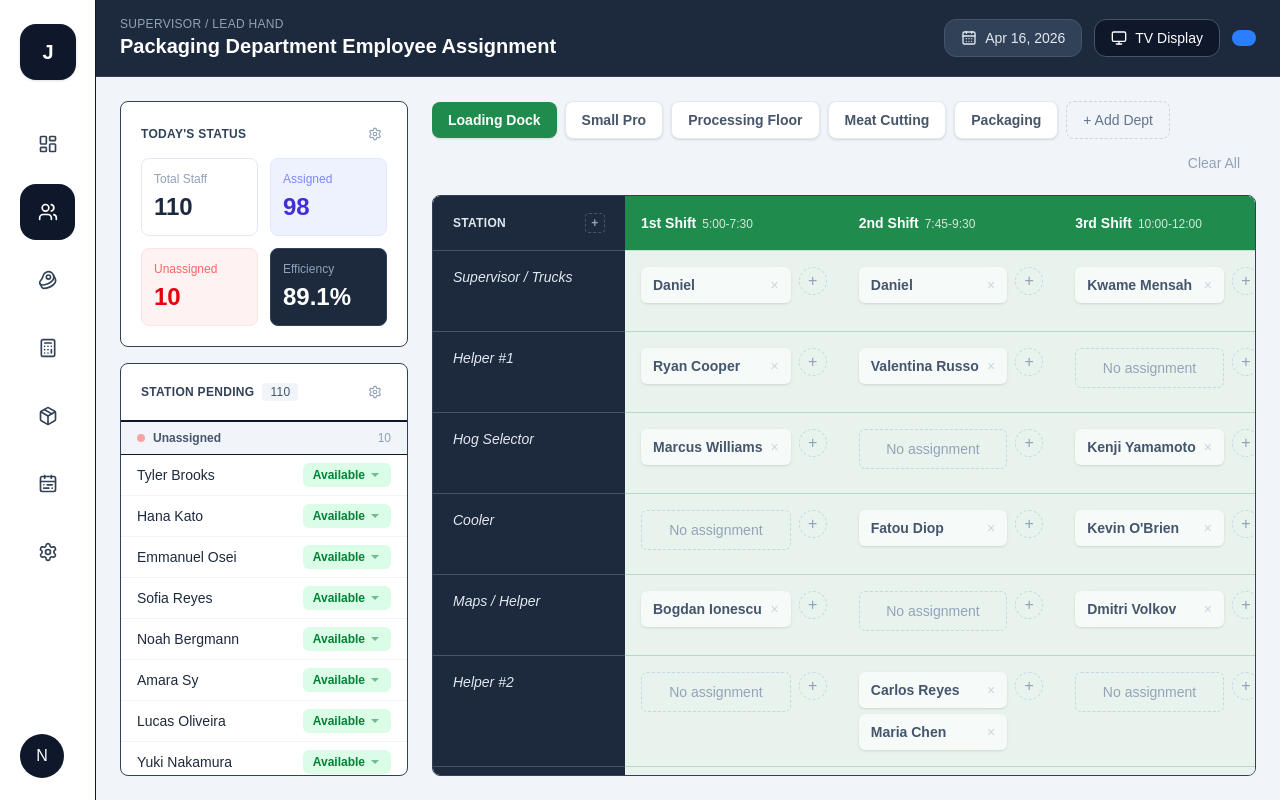
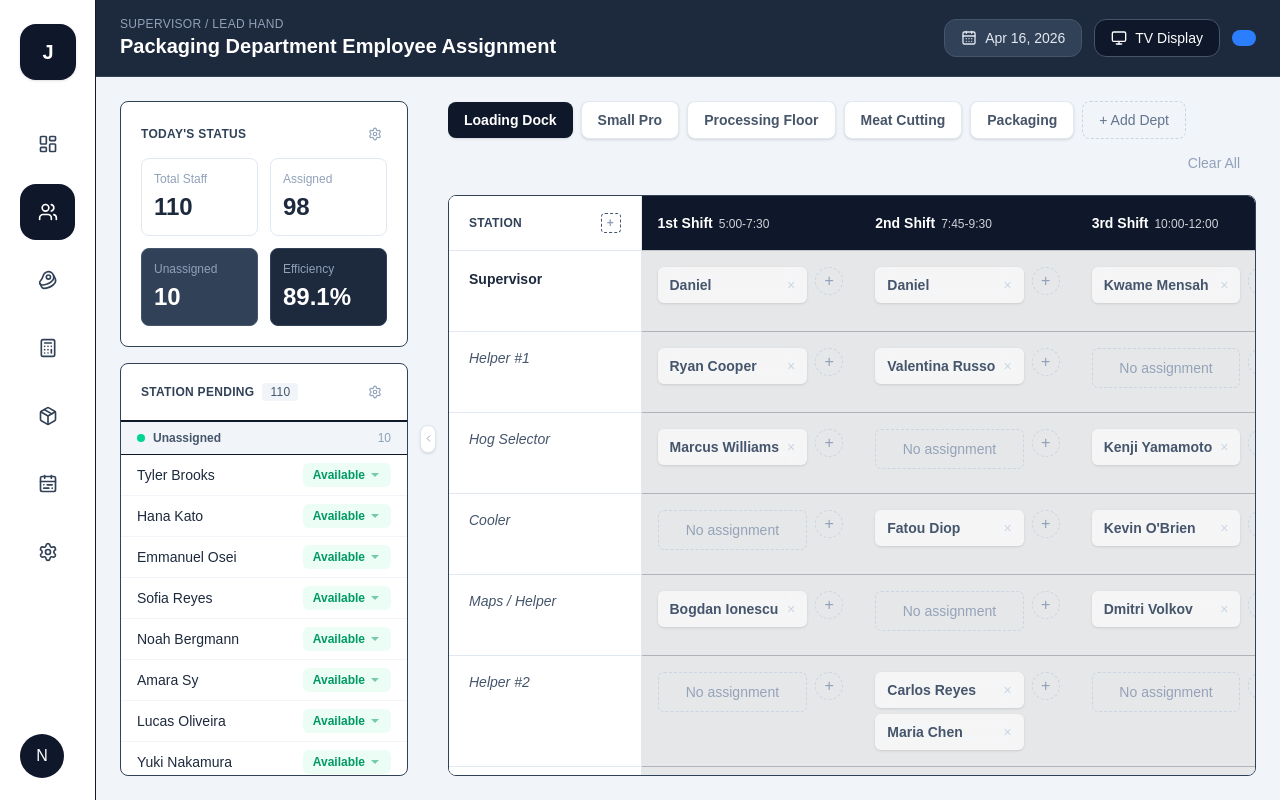
Before and after one commit to yesolisoli/johnstons-dashboard, a Next.js app: page /assignment-board in a window 1280 px wide. Built offline with nearby package versions, Linux system fonts and the light colour scheme.

Commit message:
added foldable section and changed some styles

```diff
--- a/src/features/assignment-board/components/assignment-board-client.tsx
+++ b/src/features/assignment-board/components/assignment-board-client.tsx
@@ -1,6 +1,7 @@
 "use client";
 
 import { useState } from "react";
+import { ChevronLeft, ChevronRight } from "lucide-react";
 import { mockAssignments, mockEmployeeStatuses, mockEmployees, mockStations, mockWorkAreas, mockWorkDate } from "../mock-data";
 import type { Employee, EmployeeStatus, ModeCode, ShiftCode, Station, StationAssignment, WorkArea } from "../types";
 import { AssignmentGrid } from "./assignment-grid";
@@ -92,8 +93,12 @@ export function AssignmentBoardClient() {
     handleAssign(employeeId, stationId, "shift_1", defaultMode);
   };
 
+  const [sidebarCollapsed, setSidebarCollapsed] = useState(false);
+
   return (
-    <div className="flex h-full items-stretch gap-6">
+    <div className="flex h-full items-stretch gap-0">
+      {/* Sidebar + collapse toggle */}
+      <div className={`relative flex shrink-0 transition-all duration-300 ${sidebarCollapsed ? "w-0 overflow-hidden opacity-0" : "w-72 opacity-100"}`}>
         <AssignmentSidebar
           employees={employees}
           statuses={statuses}
@@ -109,7 +114,35 @@ export function AssignmentBoardClient() {
           onUnassignAll={handleUnassignAll}
           onUnassignFromStation={handleUnassignFromStation}
         />
-      <div className="min-w-0 flex-1 overflow-hidden">
+      </div>
+
+      {/* Collapsed bar / toggle */}
+      {sidebarCollapsed ? (
+        <button
+          onClick={() => setSidebarCollapsed(false)}
+          className="group relative flex h-full w-4 shrink-0 cursor-pointer flex-col items-center justify-center gap-1"
+          title="Show sidebar"
+        >
+          {/* thin line */}
+          <div className="absolute inset-y-0 left-1/2 w-px -translate-x-1/2 rounded-full bg-slate-200 transition-colors group-hover:bg-slate-400" />
+          {/* arrow chip */}
+          <div className="relative z-10 flex h-7 w-4 items-center justify-center rounded-full border border-slate-200 bg-white shadow-sm transition-colors group-hover:border-slate-400 group-hover:bg-slate-50">
+            <ChevronRight size={11} className="text-slate-400 group-hover:text-slate-600" />
+          </div>
+        </button>
+      ) : (
+        <div className="relative flex w-10 shrink-0 items-center justify-center">
+          <button
+            onClick={() => setSidebarCollapsed(true)}
+            className="z-10 flex h-7 w-4 items-center justify-center rounded-full border border-slate-200 bg-white shadow-sm text-slate-400 hover:border-slate-400 hover:bg-slate-50 hover:text-slate-600 transition-colors"
+            title="Hide sidebar"
+          >
+            <ChevronLeft size={11} />
+          </button>
+        </div>
+      )}
+
+      <div className={`min-w-0 flex-1 overflow-hidden transition-all duration-300 ${sidebarCollapsed ? "ml-4" : "ml-0"}`}>
         <AssignmentGrid
           employees={employees}
           statuses={statuses}
--- a/src/features/assignment-board/components/assignment-grid.tsx
+++ b/src/features/assignment-board/components/assignment-grid.tsx
@@ -1,6 +1,7 @@
 "use client";
 
 import { useEffect, useRef, useState } from "react";
+import { Modal } from "./modal";
 import {
   mockAssignments,
   mockEmployees,
@@ -299,51 +300,85 @@ function WorkAreaModal({ initial, onClose, onSave }: {
     hasModes ? modeCodes.map((mc, i) => ({ mode_code: mc, label: modeLabels[i], time_range: modeTimeRanges[i] || undefined })) : [];
 
   return (
-    <div className="fixed inset-0 z-50 flex items-center justify-center bg-black/40">
-      <div className="w-96 rounded-lg bg-white p-6 shadow-2xl">
-        <h3 className="text-lg font-semibold text-slate-900">{initial ? "Edit Department" : "Add Department"}</h3>
-        <div className="mt-4 space-y-4">
-          <div>
-            <label className="text-sm font-medium text-slate-700">Name</label>
-            <input value={name} onChange={(e) => setName(e.target.value)} autoFocus
-              className="mt-1 w-full rounded-md border px-3 py-2 text-sm" placeholder="e.g. Shipping" />
+    <Modal
+      title={initial ? "Edit Department" : "Add Department"}
+      onClose={onClose}
+      footer={
+        <div className="flex justify-end gap-2">
+          <button onClick={onClose} className="rounded-lg border px-4 py-2 text-sm text-slate-600 hover:bg-slate-50">
+            Cancel
+          </button>
+          <button
+            onClick={() => name.trim() && onSave(name.trim(), color, buildViews())}
+            disabled={!name.trim()}
+            className="rounded-lg bg-slate-800 px-5 py-2 text-sm font-semibold text-white hover:bg-slate-700 disabled:opacity-40"
+          >
+            {initial ? "Save" : "Add Department"}
+          </button>
+        </div>
+      }
+    >
+      <div className="space-y-5">
+        {/* Name */}
+        <div>
+          <label className="mb-1.5 block text-xs font-semibold uppercase tracking-wide text-slate-500">Name</label>
+          <input
+            value={name}
+            onChange={(e) => setName(e.target.value)}
+            autoFocus
+            placeholder="e.g. Shipping"
+            className="w-full rounded-lg border border-slate-200 px-3 py-2 text-sm focus:outline-none focus:ring-2 focus:ring-slate-300"
+          />
+        </div>
+
+        {/* Color */}
+        <div>
+          <label className="mb-1.5 block text-xs font-semibold uppercase tracking-wide text-slate-500">Color</label>
+          <div className="flex items-center gap-3">
+            <label className="relative cursor-pointer">
+              <span className="block h-9 w-9 rounded-lg border-2 border-white shadow-md" style={{ backgroundColor: color }} />
+              <input type="color" value={color} onChange={(e) => setColor(e.target.value)}
+                className="absolute inset-0 h-full w-full cursor-pointer opacity-0" />
+            </label>
+            <span className="rounded-md bg-slate-50 px-2.5 py-1 font-mono text-sm text-slate-500">{color}</span>
           </div>
-          <div>
-            <label className="text-sm font-medium text-slate-700">Color</label>
-            <div className="mt-1 flex items-center gap-3">
-              <input type="color" value={color} onChange={(e) => setColor(e.target.value)}
-                className="h-9 w-14 cursor-pointer rounded-md border" />
-              <span className="text-sm text-slate-500">{color}</span>
+        </div>
+
+        {/* Mode views toggle */}
+        <div className="rounded-xl border border-slate-200 p-4">
+          <label className="flex cursor-pointer items-center gap-3">
+            <div className={`relative h-5 w-9 rounded-full transition-colors ${hasModes ? "bg-slate-800" : "bg-slate-200"}`}
+              onClick={() => setHasModes((v) => !v)}>
+              <span className={`absolute top-0.5 h-4 w-4 rounded-full bg-white shadow transition-transform ${hasModes ? "translate-x-4" : "translate-x-0.5"}`} />
             </div>
-          </div>
-          <label className="flex cursor-pointer items-center gap-2 text-sm font-medium text-slate-700">
-            <input type="checkbox" checked={hasModes} onChange={(e) => setHasModes(e.target.checked)} className="rounded" />
-            Has mode views (e.g. During / After Hog Break)
+            <span className="text-sm font-medium text-slate-700">Has mode views</span>
+            <span className="text-xs text-slate-400">(e.g. Hog Break / After Hog Break)</span>
           </label>
+
           {hasModes && (
-            <div className="space-y-3 pl-5">
+            <div className="mt-4 space-y-3">
               {([0, 1] as const).map((i) => (
-                <div key={i} className="flex gap-2">
-                  <input value={modeLabels[i]}
+                <div key={i} className="flex items-center gap-2">
+                  <span className="w-14 shrink-0 text-xs font-medium text-slate-400">Mode {i + 1}</span>
+                  <input
+                    value={modeLabels[i]}
                     onChange={(e) => setModeLabels((prev) => { const n = [...prev] as [string, string]; n[i] = e.target.value; return n; })}
-                    className="flex-1 rounded-md border px-3 py-1.5 text-sm" placeholder={`Mode ${i + 1} label`} />
-                  <input value={modeTimeRanges[i]}
+                    className="flex-1 rounded-lg border border-slate-200 px-3 py-1.5 text-sm focus:outline-none focus:ring-2 focus:ring-slate-300"
+                    placeholder={`Mode ${i + 1} label`}
+                  />
+                  <input
+                    value={modeTimeRanges[i]}
                     onChange={(e) => setModeTimeRanges((prev) => { const n = [...prev] as [string, string]; n[i] = e.target.value; return n; })}
-                    className="w-32 rounded-md border px-3 py-1.5 text-sm" placeholder="05:00 - 09:00" />
+                    className="w-32 rounded-lg border border-slate-200 px-3 py-1.5 text-sm focus:outline-none focus:ring-2 focus:ring-slate-300"
+                    placeholder="05:00–09:00"
+                  />
                 </div>
               ))}
             </div>
           )}
         </div>
-        <div className="mt-6 flex justify-end gap-2">
-          <button onClick={onClose} className="rounded-md border px-4 py-2 text-sm text-slate-600 hover:bg-slate-50">Cancel</button>
-          <button onClick={() => name.trim() && onSave(name.trim(), color, buildViews())} disabled={!name.trim()}
-            className="rounded-md bg-blue-600 px-4 py-2 text-sm font-medium text-white disabled:opacity-50">
-            {initial ? "Save" : "Add"}
-          </button>
-        </div>
       </div>
-    </div>
+    </Modal>
   );
 }
 
@@ -549,7 +584,7 @@ export function AssignmentGrid({ employees: employeesProp, statuses, disabledEmp
           <thead className="sticky top-0 z-20">
             <tr>
               {/* Station label */}
-              <th className="sticky left-0 z-10 w-48 bg-slate-800 px-5 py-3 text-left text-xs font-semibold uppercase tracking-wide text-slate-200">
+              <th className="sticky left-0 z-10 w-48 bg-white px-5 py-3 text-left text-xs font-semibold uppercase tracking-wide text-slate-700 border-r border-slate-200">
                 <div className="flex items-center justify-between gap-2">
                   <span>Station</span>
                   {addingStation ? (
@@ -624,8 +659,10 @@ export function AssignmentGrid({ employees: employeesProp, statuses, disabledEmp
             {workAreaStations.map((station) => (
               <tr key={station.id} className="group border-t" style={{ borderColor: color + "40" }}>
                 {/* Station name */}
-                <td className="sticky left-0 z-10 border-t bg-slate-800 px-5 py-4 align-top group-hover:bg-slate-700" style={{ borderColor: "#475569" }}>
-                  {editingStationId === station.id ? (
+                <td className="sticky left-0 z-10 border-t border-r border-slate-200 bg-white px-5 py-4 align-top group-hover:bg-slate-50" style={{ borderTopColor: "#e2e8f0" }}>
+                  {station.protected ? (
+                    <span className="text-sm font-semibold text-slate-800">{station.name}</span>
+                  ) : editingStationId === station.id ? (
                     <div className="flex flex-col gap-1.5">
                       <input value={editingStationName} onChange={(e) => setEditingStationName(e.target.value)}
                         onKeyDown={(e) => e.key === "Enter" && handleSaveStation(station.id)}
@@ -637,7 +674,7 @@ export function AssignmentGrid({ employees: employeesProp, statuses, disabledEmp
                     </div>
                   ) : (
                     <div className="flex items-center gap-2">
-                      <span className="cursor-pointer text-sm italic text-slate-200 hover:text-white"
+                      <span className="cursor-pointer text-sm italic text-slate-600 hover:text-slate-900"
                         onDoubleClick={() => { setEditingStationId(station.id); setEditingStationName(station.name); }}
                         title="Double-click to edit">
                         {station.name}
--- a/src/features/assignment-board/components/assignment-sidebar.tsx
+++ b/src/features/assignment-board/components/assignment-sidebar.tsx
@@ -39,13 +39,13 @@ const COLOR_OPTIONS: { label: string; className: string }[] = [
 ];
 
 const DEFAULT_STATUS_CONFIGS: StatusConfig[] = [
-  { code: "available",  label: "Available",  className: "bg-green-100 text-green-700",  protected: true },
-  { code: "assigned",   label: "Assigned",   className: "bg-blue-100 text-blue-700",    protected: true },
-  { code: "sick",       label: "Sick",       className: "bg-red-100 text-red-600" },
-  { code: "vacation",   label: "Vacation",   className: "bg-yellow-100 text-yellow-700" },
-  { code: "injured",    label: "Injured",    className: "bg-orange-100 text-orange-700" },
-  { code: "training",   label: "Training",   className: "bg-purple-100 text-purple-700" },
-  { code: "off_shift",  label: "Off Shift",  className: "bg-slate-100 text-slate-600" },
+  { code: "available",  label: "Available",  className: "bg-emerald-50 text-emerald-600",  protected: true },
+  { code: "assigned",   label: "Assigned",   className: "bg-sky-50 text-sky-600",          protected: true },
+  { code: "sick",       label: "Sick",       className: "bg-rose-50 text-rose-500" },
+  { code: "vacation",   label: "Vacation",   className: "bg-amber-50 text-amber-500" },
+  { code: "injured",    label: "Injured",    className: "bg-orange-50 text-orange-400" },
+  { code: "training",   label: "Training",   className: "bg-violet-50 text-violet-400" },
+  { code: "off_shift",  label: "Off Shift",  className: "bg-slate-100 text-slate-400" },
 ];
 
 // ─── ManageStatusesModal ──────────────────────────────────────────────────────
@@ -544,19 +544,31 @@ function StatusSelect({ value, configs, onChange }: {
       </button>
       {open && (
         <div
-          className="fixed z-50 rounded-lg border bg-white shadow-lg"
-          style={{ top: pos.top, left: pos.left, minWidth: Math.max(pos.width, 100) }}
+          className="fixed z-50 overflow-hidden rounded-xl border border-slate-200 bg-white shadow-xl"
+          style={{ top: pos.top, left: pos.left, minWidth: Math.max(pos.width, 130) }}
         >
-          {options.map((cfg) => (
-            <button
-              key={cfg.code}
-              onClick={() => { onChange(cfg.code); setOpen(false); }}
-              className="flex w-full items-center justify-center py-1.5 hover:bg-slate-50"
-            >
-              <span className={cfgBadge(cfg).cls} style={cfgBadge(cfg).sty}>{cfg.label}</span>
-              {cfg.code === value && <span className="ml-auto text-slate-300 text-xs">✓</span>}
-            </button>
-          ))}
+          <div className="px-3 py-2 border-b border-slate-100">
+            <p className="text-[10px] font-semibold uppercase tracking-wide text-slate-400">Status</p>
+          </div>
+          <div className="p-1.5 space-y-0.5">
+            {options.map((cfg) => {
+              const active = cfg.code === value;
+              return (
+                <button
+                  key={cfg.code}
+                  onClick={() => { onChange(cfg.code); setOpen(false); }}
+                  className={`flex w-full items-center gap-2.5 rounded-lg px-2.5 py-1.5 transition-colors ${active ? "bg-slate-100" : "hover:bg-slate-50"}`}
+                >
+                  <span className={`shrink-0 ${cfgBadge(cfg).cls}`} style={cfgBadge(cfg).sty}>{cfg.label}</span>
+                  {active && (
+                    <svg className="ml-auto h-3.5 w-3.5 shrink-0 text-slate-500" viewBox="0 0 16 16" fill="none" stroke="currentColor" strokeWidth="2">
+                      <path d="M3 8l4 4 6-7" />
+                    </svg>
+                  )}
+                </button>
+              );
+            })}
+          </div>
         </div>
       )}
     </div>
@@ -918,8 +930,8 @@ export function AssignmentSidebar({
         </div>
         <div className="mt-3 grid grid-cols-2 gap-3">
           <StatCard label="Total Staff" value={totalStaff} bg="bg-white" labelColor="text-slate-400" color="text-slate-800" borderColor="border-slate-200" />
-          <StatCard label="Assigned" value={assignedCount} color="text-indigo-700" bg="bg-indigo-50" labelColor="text-indigo-400" borderColor="border-indigo-100" />
-          <StatCard label="Unassigned" value={notAssignedCount} color="text-red-600" bg="bg-red-50" labelColor="text-red-400" borderColor="border-red-100" />
+          <StatCard label="Assigned" value={assignedCount} color="text-slate-800" bg="bg-white" labelColor="text-slate-400" borderColor="border-slate-200" />
+          <StatCard label="Unassigned" value={notAssignedCount} color="text-white" bg="bg-slate-700" labelColor="text-slate-400" borderColor="border-slate-600" />
           <StatCard label="Efficiency" value={`${efficiency}%`} bg="bg-slate-800" labelColor="text-slate-400" color="text-white" borderColor="border-slate-700" />
         </div>
       </div>
@@ -1016,7 +1028,7 @@ export function AssignmentSidebar({
                 {unassignedEmps.length > 0 && (
                   <div>
                     <div className="sticky top-0 z-10 flex items-center gap-2 border-b border-t bg-slate-100 px-4 py-2">
-                      <span className="h-2 w-2 rounded-full bg-red-300 shrink-0" />
+                      <span className="h-2 w-2 rounded-full bg-emerald-400 shrink-0" />
                       <span className="text-xs font-semibold text-slate-600">Unassigned</span>
                       <span className="ml-auto text-xs text-slate-400">{unassignedEmps.length}</span>
                     </div>
--- a/src/features/assignment-board/mock-data.ts
+++ b/src/features/assignment-board/mock-data.ts
@@ -19,25 +19,25 @@ export const mockWorkAreas: WorkArea[] = [
   {
     id: "wa_loading",
     name: "Loading Dock",
-    color_hex: "#1f8b4c",
+    color_hex: "#0f172a",
     display_order: 1,
   },
   {
     id: "wa_small",
     name: "Small Pro",
-    color_hex: "#d89b1d",
+    color_hex: "#0f172a",
     display_order: 2,
   },
   {
     id: "wa_processing",
     name: "Processing Floor",
-    color_hex: "#2f66d0",
+    color_hex: "#0f172a",
     display_order: 3,
   },
   {
     id: "wa_meat",
     name: "Meat Cutting",
-    color_hex: "#7a4cc2",
+    color_hex: "#0f172a",
     display_order: 4,
     mode_views: [
       { mode_code: "hog_break", label: "Hog Break", time_range: "05:00 - 09:00" },
@@ -47,7 +47,7 @@ export const mockWorkAreas: WorkArea[] = [
   {
     id: "wa_packaging",
     name: "Packaging",
-    color_hex: "#cc3232",
+    color_hex: "#0f172a",
     display_order: 5,
     mode_views: [
       { mode_code: "hog_break", label: "Hog Break", time_range: "05:00 - 09:00" },
@@ -58,7 +58,7 @@ export const mockWorkAreas: WorkArea[] = [
 
 export const mockStations: Station[] = [
   // Loading Dock
-  { id: "st_loading_supervisor", work_area_id: "wa_loading", name: "Supervisor / Trucks", required_headcount: 1, display_order: 1 },
+  { id: "st_loading_supervisor", work_area_id: "wa_loading", name: "Supervisor", required_headcount: 1, display_order: 0, protected: true },
   { id: "st_loading_helper_1", work_area_id: "wa_loading", name: "Helper #1", required_headcount: 1, display_order: 2 },
   { id: "st_loading_hogselector", work_area_id: "wa_loading", name: "Hog Selector", required_headcount: 1, display_order: 3 },
   { id: "st_loading_cooler", work_area_id: "wa_loading", name: "Cooler", required_headcount: 1, display_order: 4 },
@@ -69,6 +69,7 @@ export const mockStations: Station[] = [
   { id: "st_loading_helper_5", work_area_id: "wa_loading", name: "Helper #5", required_headcount: 1, display_order: 9 },
   { id: "st_loading_helper_6", work_area_id: "wa_loading", name: "Helper #6", required_headcount: 1, display_order: 10 },
   // Small Pro
+  { id: "st_small_supervisor", work_area_id: "wa_small", name: "Supervisor", required_headcount: 1, display_order: 0, protected: true },
   { id: "st_small_slab_off", work_area_id: "wa_small", name: "Slab Off", required_headcount: 1, display_order: 1 },
   { id: "st_small_slab_on", work_area_id: "wa_small", name: "Slab On", required_headcount: 1, display_order: 2 },
   { id: "st_small_slab_garlic", work_area_id: "wa_small", name: "Slab Garlic", required_headcount: 1, display_order: 3 },
@@ -85,6 +86,7 @@ export const mockStations: Station[] = [
   { id: "st_small_kaiser", work_area_id: "wa_small", name: "Kaiser", required_headcount: 1, display_order: 14 },
   { id: "st_small_custom", work_area_id: "wa_small", name: "Custom", required_headcount: 1, display_order: 15 },
   // Processing Floor
+  { id: "st_proc_supervisor", work_area_id: "wa_processing", name: "Supervisor", required_headcount: 1, display_order: 0, protected: true },
   { id: "st_proc_barn_setup", work_area_id: "wa_processing", name: "Barn Set Up (45 min-1 hr)", required_headcount: 1, display_order: 1 },
   { id: "st_proc_blood_pit", work_area_id: "wa_processing", name: "Set Up Blood pit (30 min)", required_headcount: 1, display_order: 2 },
   { id: "st_proc_clean_side", work_area_id: "wa_processing", name: "Set Up Clean side (30 min)", required_headcount: 1, display_order: 3 },
@@ -93,6 +95,7 @@ export const mockStations: Station[] = [
   { id: "st_proc_rollers_gams", work_area_id: "wa_processing", name: "Unload rollers and gams (2 staff 15 min)", required_headcount: 2, display_order: 6 },
   { id: "st_proc_bone_heads", work_area_id: "wa_processing", name: "Bone Heads", required_headcount: 1, display_order: 7 },
   // Meat Cutting - Main Room (Hog Break)
+  { id: "st_meat_supervisor", work_area_id: "wa_meat", name: "Supervisor", required_headcount: 1, display_order: 0, mode_code: "hog_break", protected: true },
   { id: "st_meat_saw", work_area_id: "wa_meat", name: "Saw", required_headcount: 1, display_order: 1, mode_code: "hog_break" },
   { id: "st_meat_neck_bones", work_area_id: "wa_meat", name: "Neck Bones", required_headcount: 1, display_order: 2, mode_code: "hog_break" },
   { id: "st_meat_proof", work_area_id: "wa_meat", name: "Proof", required_headcount: 1, display_order: 3, mode_code: "hog_break" },
@@ -117,7 +120,7 @@ export const mockStations: Station[] = [
   { id: "st_meat_cr_1", work_area_id: "wa_meat", name: "Cutting Room", required_headcount: 1, display_order: 20, mode_code: "hog_break" },
   { id: "st_meat_cr_2", work_area_id: "wa_meat", name: "Cutting Room", required_headcount: 1, display_order: 21, mode_code: "hog_break" },
   // Packaging (Hog Break)
-  { id: "st_supervisor", work_area_id: "wa_packaging", name: "Supervisor", required_headcount: 1, display_order: 1, mode_code: "hog_break" },
+  { id: "st_supervisor", work_area_id: "wa_packaging", name: "Supervisor", required_headcount: 1, display_order: 0, mode_code: "hog_break", protected: true },
   { id: "st_lead", work_area_id: "wa_packaging", name: "Main Room - Lead Hand", required_headcount: 1, display_order: 2, mode_code: "hog_break" },
   { id: "st_feed", work_area_id: "wa_packaging", name: "Feed Line", required_headcount: 1, display_order: 3, mode_code: "hog_break" },
   { id: "st_end", work_area_id: "wa_packaging", name: "End of the Line Bag/ Box product", required_headcount: 2, display_order: 4, mode_code: "hog_break" },
@@ -133,6 +136,7 @@ export const mockStations: Station[] = [
   { id: "st_pack_vac_pac_box", work_area_id: "wa_packaging", name: "Vac pac & box", required_headcount: 1, display_order: 14, mode_code: "hog_break" },
   { id: "st_pack_forklift", work_area_id: "wa_packaging", name: "Operate Forklift", required_headcount: 1, display_order: 15, mode_code: "hog_break" },
   // Meat Cutting - Main Room (After Hog Break)
+  { id: "st_ahb_meat_supervisor", work_area_id: "wa_meat", name: "Supervisor", required_headcount: 1, display_order: 0, mode_code: "after_hog_break", protected: true },
   { id: "st_ahb_meat_saw", work_area_id: "wa_meat", name: "Saw", required_headcount: 1, display_order: 1, mode_code: "after_hog_break" },
   { id: "st_ahb_meat_proof", work_area_id: "wa_meat", name: "Proof", required_headcount: 1, display_order: 2, mode_code: "after_hog_break" },
   { id: "st_ahb_meat_skinner", work_area_id: "wa_meat", name: "Skinner", required_headcount: 1, display_order: 3, mode_code: "after_hog_break" },
@@ -152,7 +156,7 @@ export const mockStations: Station[] = [
   { id: "st_ahb_meat_cr_2", work_area_id: "wa_meat", name: "Cutting Room", required_headcount: 1, display_order: 15, mode_code: "after_hog_break" },
   { id: "st_ahb_meat_wash", work_area_id: "wa_meat", name: "Wash Down", required_headcount: 2, display_order: 16, mode_code: "after_hog_break" },
   // Packaging (After Hog Break)
-  { id: "st_ahb_supervisor", work_area_id: "wa_packaging", name: "Supervisor", required_headcount: 1, display_order: 1, mode_code: "after_hog_break" },
+  { id: "st_ahb_supervisor", work_area_id: "wa_packaging", name: "Supervisor", required_headcount: 1, display_order: 0, mode_code: "after_hog_break", protected: true },
   { id: "st_ahb_lead", work_area_id: "wa_packaging", name: "Main Room - Lead Hand", required_headcount: 1, display_order: 2, mode_code: "after_hog_break" },
   { id: "st_ahb_feed", work_area_id: "wa_packaging", name: "Feed Line", required_headcount: 1, display_order: 3, mode_code: "after_hog_break" },
   { id: "st_ahb_end", work_area_id: "wa_packaging", name: "End of Line Bag/ Box product", required_headcount: 2, display_order: 4, mode_code: "after_hog_break" },
--- a/src/features/assignment-board/types.ts
+++ b/src/features/assignment-board/types.ts
@@ -45,6 +45,7 @@ export type Station = {
   required_headcount: number;
   display_order: number;
   mode_code?: ModeCode;
+  protected?: boolean;
 };
 
 export type EmployeeDailyStatus = {
```
Lines whose indentation alone changed are shown as unchanged.
